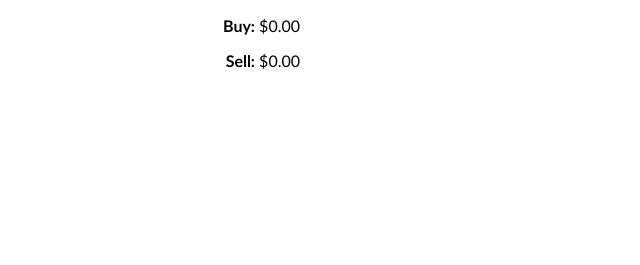
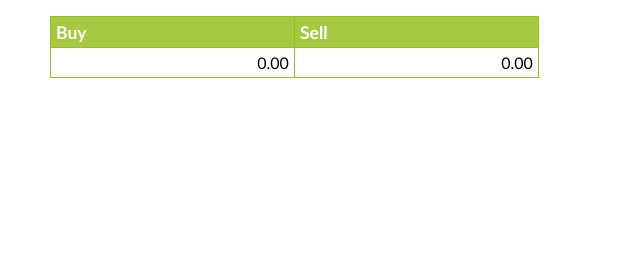
Before and after one commit to abid-mujtaba/BitcoinTracker-server, a Python web app: template templates/current.html in a window 1280 px wide. Shown: the part 35-300 px from the top of the page, without its empty margins (0-640 px from the left). Run offline with Jinja, Linux system fonts and the light colour scheme; the template is opened without the code that fills it, so the values that code supplies are empty.

Commit message:
Implement table in 'current'. Modify styling.

```diff
--- a/static/css/styles.css
+++ b/static/css/styles.css
@@ -36,6 +36,14 @@ p.price
     padding: 5px;
 }
 
+#prices td {
+    text-align: right;
+}
+
+#prices td.center {
+    text-align: center;
+}
+
 #prices th {
     font-size: 1.1em;
     text-align: left;
--- a/templates/current.html
+++ b/templates/current.html
@@ -7,7 +7,15 @@
 <body>
     <p class="price"><b>Current Bitcoin Price:</b><span class="floatr">({{time}})</span></p>
 
-    <p class="price right"><b>Buy:</b> ${{'%0.2f' | format(buy|float)}}</p>
-    <p class="price right"><b>Sell:</b> ${{'%0.2f' | format(sell|float)}}</p>
+    <table id="prices">
+        <tr>
+            <th>Buy</th>
+            <th>Sell</th>
+        </tr>
+        <tr>
+            <td>{{'%0.2f' | format(buy|float)}}</td>
+            <td>{{'%0.2f' | format(sell|float)}}</td>
+        </tr>
+    </table>
 </body>
 </html>
--- a/templates/recent.html
+++ b/templates/recent.html
@@ -16,7 +16,7 @@
         </tr>
             {% for row in rows %}
                 <tr>
-                    <td>{{row.0}}</td>
+                    <td class="center">{{row.0}}</td>
                     <td>{{'%0.2f' | format(row.1|float)}}</td>
                     <td>{{'%0.2f' | format(row.2|float)}}</td>
                 </tr>
```
